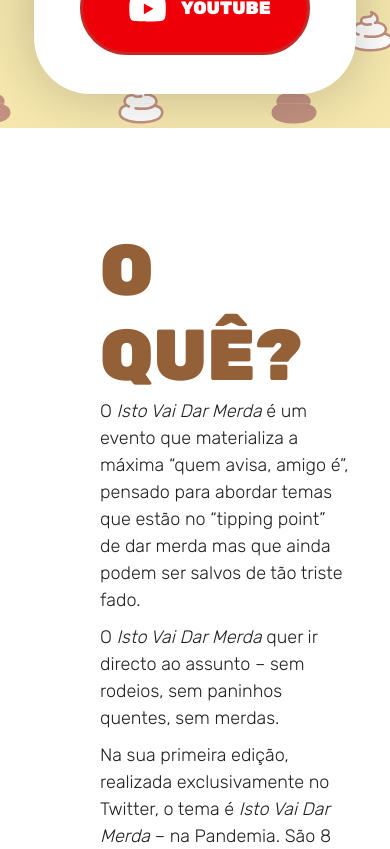
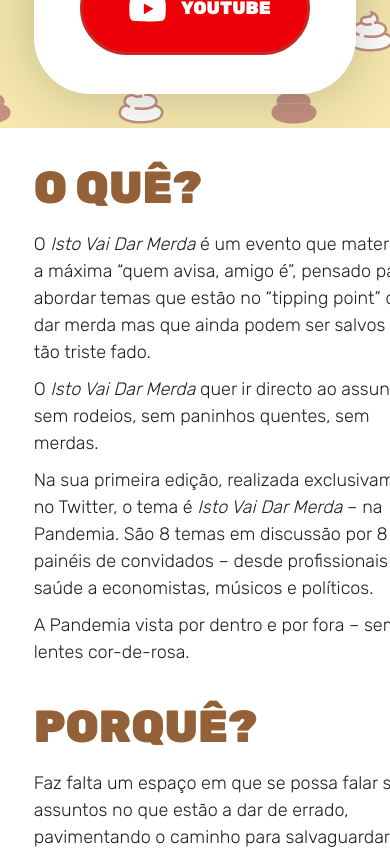
Before and after one commit to ickas/istovaidarmerda.online, a Next.js app: page / in a window 390 px wide. Shown: the part 5820-6669 px from the top of the page. Built offline with nearby package versions, Linux system fonts and the light colour scheme.

Commit message:
add some responsiveness magic on hein?! section

```diff
--- a/src/components/hein/index.js
+++ b/src/components/hein/index.js
@@ -15,6 +15,7 @@ const Hein = () => {
 
   return (
     <Styles.Wrapper id="hein" ref={ref} className={classes}>
+      <div className="hein__content">
         <div className="hein__column">
           <h2>O quê?</h2>
           <p>
@@ -25,32 +26,35 @@ const Hein = () => {
             O <i>Isto Vai Dar Merda</i> quer ir directo ao assunto – sem rodeios, sem paninhos quentes, sem merdas.
           </p>
           <p>
-          Na sua primeira edição, realizada exclusivamente no Twitter, o tema é <i>Isto Vai Dar Merda</i> – na Pandemia.
-          São 8 temas em discussão por 8 painéis de convidados – desde profissionais de saúde a economistas, músicos e
-          políticos.
+            Na sua primeira edição, realizada exclusivamente no Twitter, o tema é <i>Isto Vai Dar Merda</i> – na
+            Pandemia. São 8 temas em discussão por 8 painéis de convidados – desde profissionais de saúde a economistas,
+            músicos e políticos.
           </p>
           <p>A Pandemia vista por dentro e por fora – sem lentes cor-de-rosa.</p>
         </div>
         <div className="hein__column">
           <h2>Porquê?</h2>
           <p>
-          Faz falta um espaço em que se possa falar sobre assuntos no que estão a dar de errado, pavimentando o caminho
-          para salvaguardar que dêem, de facto, merda.
+            Faz falta um espaço em que se possa falar sobre assuntos no que estão a dar de errado, pavimentando o
+            caminho para salvaguardar que dêem, de facto, merda.
           </p>
           <p>
             Faz falta um espaço onde se possa fazer barulho, onde as opiniões não serão suavizadas, onde os conselhos e
             avisos não serão contritos ou dados com um sorriso para não ofender.
           </p>
-        <p>Faz falta permitir que a crueza e realidade do que têm para dizer seja não apenas aceite, como celebrada.</p>
           <p>
-          Faz falta um espaço onde o desconforto é visto como útil, onde a verdade venha directamente da boca de quem a
-          vive – sem rodeios, sem paninhos quentes, sem merdas.
+            Faz falta permitir que a crueza e realidade do que têm para dizer seja não apenas aceite, como celebrada.
+          </p>
+          <p>
+            Faz falta um espaço onde o desconforto é visto como útil, onde a verdade venha directamente da boca de quem
+            a vive – sem rodeios, sem paninhos quentes, sem merdas.
           </p>
           <p>
             O <i>Isto Vai Dar Merda</i> – na Pandemia pretende amplificar vozes que merecem mais atenção, partilhar
             perspectivas que têm de ser abordadas, e repor verdades que nunca deviam ter sido sequer questionadas.
           </p>
         </div>
+      </div>
     </Styles.Wrapper>
   );
 };
--- a/src/components/hein/styles.js
+++ b/src/components/hein/styles.js
@@ -1,5 +1,6 @@
 import styled, { keyframes } from "styled-components";
-import { timingFunctions } from "polished";
+import { rem, timingFunctions } from "polished";
+import { device } from "utils/breakpoints";
 
 const slideInRight = keyframes`
   from {
@@ -26,12 +27,17 @@ const slideInLeft = keyframes`
 `;
 
 export const Wrapper = styled.section`
-  display: grid;
-  grid-template-columns: repeat(auto-fit, minmax(250px, 1fr));
-  grid-gap: 100px;
-  padding: 100px;
+  padding: ${rem("30px")};
   overflow: hidden;
   background: var(--light);
+
+  .hein__content {
+    margin: 0 auto;
+    max-width: 1280px;
+    display: grid;
+    grid-template-columns: repeat(auto-fit, minmax(400px, 1fr));
+    grid-gap: ${rem("30px")};
+  }
 
   .hein__column {
     opacity: 0;
@@ -50,6 +56,11 @@ export const Wrapper = styled.section`
       animation-name: ${slideInLeft};
       animation-delay: 250ms;
     }
+
+    h2 {
+      margin-bottom: ${rem("15px")};
+      font-size: ${rem("40px")};
+    }
   }
 
   &.is-visible {
@@ -57,6 +68,20 @@ export const Wrapper = styled.section`
       animation-play-state: running;
     }
   }
+
+  @media ${device.s} {
+    .hein__column h2 {
+      font-size: ${rem("64px")};
+    }
+  }
+
+  @media ${device.s} {
+    padding: ${rem("50px")};
+
+    .hein__content {
+      grid-gap: ${rem("50px")};
+    }
+  }
 `;
 
 export default Wrapper;
```
Lines whose indentation alone changed are shown as unchanged.
